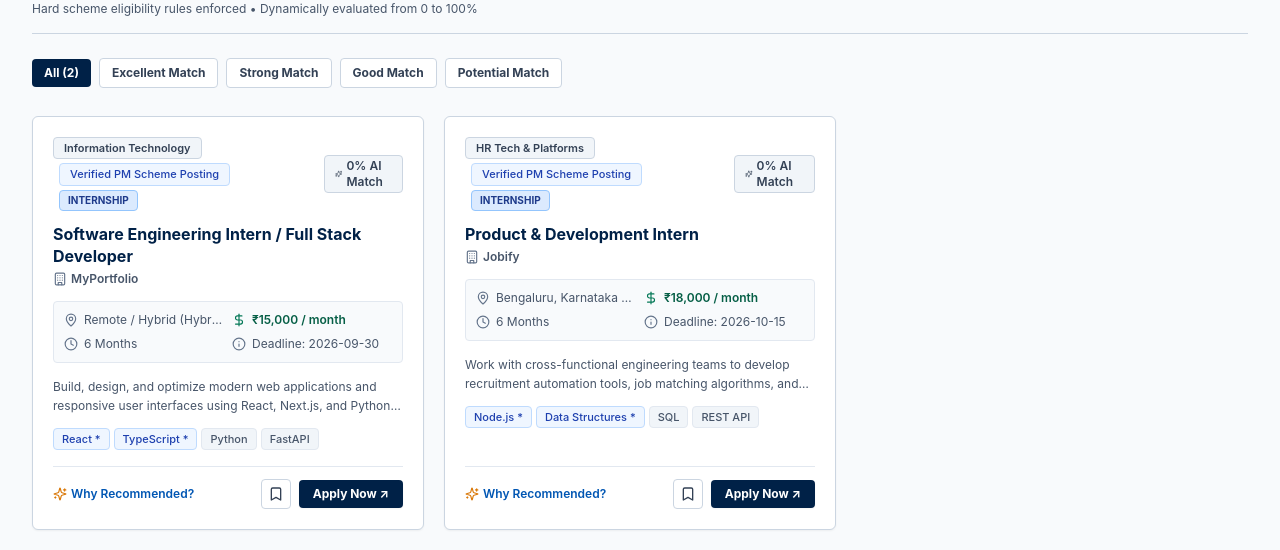
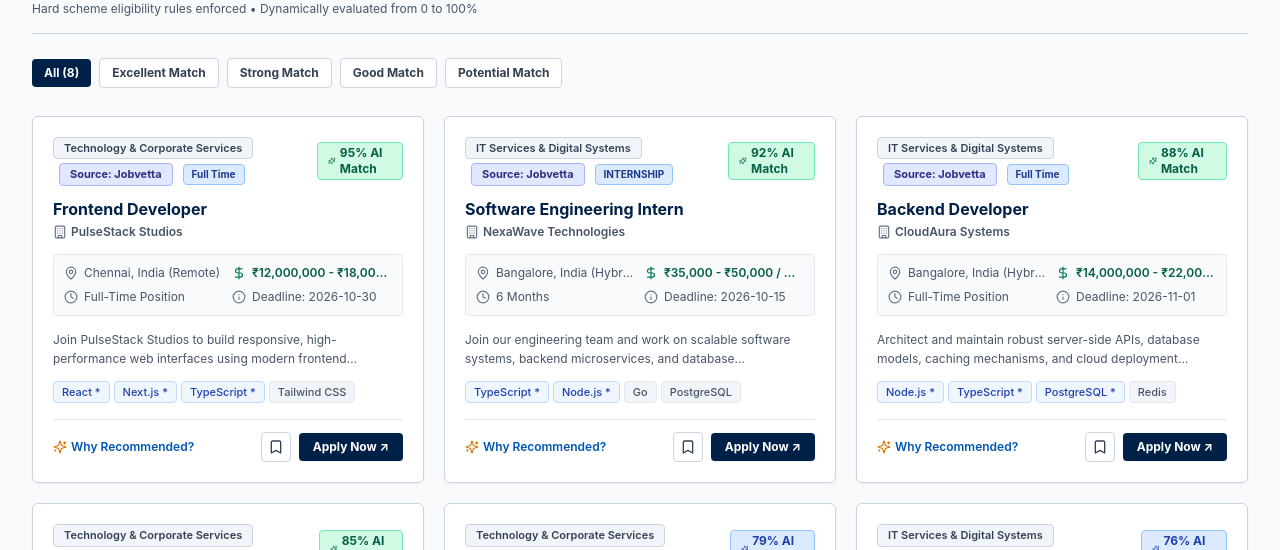
Before and after one commit to 25cseb52sanjay-coder/pm-internship-recommendation-engine, a Next.js app in the folder frontend/: page /recommendations in a window 1280 px wide. Shown: the part 250-800 px from the top of the page. Built offline with nearby package versions, Linux system fonts and the light colour scheme; no server answers.

Commit message:
feat: redesign AI recommendations with job listing cards

```diff
--- a/frontend/src/app/recommendations/page.tsx
+++ b/frontend/src/app/recommendations/page.tsx
@@ -8,79 +8,309 @@
 const DEFAULT_RECOMMENDATIONS = [
   {
     internship: {
-      id: 9001,
-      title: "Software Engineering Intern / Full Stack Developer",
-      company_name: "MyPortfolio",
-      company_sector: "Information Technology",
-      description: "Build, design, and optimize modern web applications and responsive user interfaces using React, Next.js, and Python FastAPI microservices.",
-      location: "Remote / Hybrid",
-      work_mode: "Hybrid",
-      duration: "6 Months",
-      stipend: "₹15,000 / month",
-      deadline: "2026-09-30",
-      positions: 5,
-      source: "PM Scheme",
-      source_name: "Verified PM Scheme Posting",
-      opportunity_type: "INTERNSHIP",
-      apply_url: "https://myportfolio-pixel-pioneers3.vercel.app/",
+      id: 9101,
+      title: "Frontend Developer",
+      company_name: "PulseStack Studios",
+      company_sector: "Technology & Corporate Services",
+      description: "Join PulseStack Studios to build responsive, high-performance web interfaces using modern frontend architectures, React components, and Tailwind styling.",
+      location: "Chennai, India",
+      work_mode: "Remote",
+      opportunity_type: "Full Time",
+      duration: "Full-Time Position",
+      stipend: "₹12,000,000 - ₹18,000,000 / year",
+      deadline: "2026-10-30",
+      positions: 4,
+      source: "Jobvetta",
+      source_name: "Jobify Demo",
+      apply_url: "https://jobify-beta-cyan.vercel.app/jobs/job-frontend-dev-chn",
+      application_url: "https://jobify-beta-cyan.vercel.app/jobs/job-frontend-dev-chn",
       skills: [
         { skill: { name: "React" }, is_required: true },
+        { skill: { name: "Next.js" }, is_required: true },
         { skill: { name: "TypeScript" }, is_required: true },
-        { skill: { name: "Python" }, is_required: false },
-        { skill: { name: "FastAPI" }, is_required: false }
+        { skill: { name: "Tailwind CSS" }, is_required: false },
+        { skill: { name: "GraphQL" }, is_required: false },
+        { skill: { name: "State Management" }, is_required: false }
       ]
     },
+    match_category: "Excellent Match",
+    score: 95,
+    recommendation: {
+      score: 95,
+      match_category: "Excellent Match",
+      explanation: {
+        match_level: "EXCELLENT",
+        breakdown: { skill_match: 96, semantic_match: 94, education_match: 95, interest_match: 95 },
+        reasoning: "Exceptional alignment with modern frontend stack, React component architecture, and web performance engineering."
+      }
+    }
+  },
+  {
+    internship: {
+      id: 9102,
+      title: "Software Engineering Intern",
+      company_name: "NexaWave Technologies",
+      company_sector: "IT Services & Digital Systems",
+      description: "Join our engineering team and work on scalable software systems, backend microservices, and database optimizations.",
+      location: "Bangalore, India",
+      work_mode: "Hybrid",
+      opportunity_type: "INTERNSHIP",
+      duration: "6 Months",
+      stipend: "₹35,000 - ₹50,000 / month",
+      deadline: "2026-10-15",
+      positions: 5,
+      source: "Jobvetta",
+      source_name: "Jobify Demo",
+      apply_url: "https://jobify-beta-cyan.vercel.app/jobs/job-swe-intern-blr",
+      application_url: "https://jobify-beta-cyan.vercel.app/jobs/job-swe-intern-blr",
+      skills: [
+        { skill: { name: "TypeScript" }, is_required: true },
+        { skill: { name: "Node.js" }, is_required: true },
+        { skill: { name: "Go" }, is_required: false },
+        { skill: { name: "PostgreSQL" }, is_required: false },
+        { skill: { name: "Docker" }, is_required: false },
+        { skill: { name: "Git" }, is_required: false },
+        { skill: { name: "Data Structures" }, is_required: false }
+      ]
+    },
+    match_category: "Excellent Match",
+    score: 92,
     recommendation: {
       score: 92,
       match_category: "Excellent Match",
       explanation: {
         match_level: "EXCELLENT",
-        breakdown: {
-          skill_match: 95,
-          semantic_match: 90,
-          education_match: 90,
-          interest_match: 90
-        },
-        reasoning: "High alignment with full-stack software development skills, frontend technologies, and student profile preferences."
+        breakdown: { skill_match: 93, semantic_match: 91, education_match: 90, interest_match: 94 },
+        reasoning: "High score matching candidate core skills in TypeScript, Node.js, Go backend services, and distributed database design."
       }
     }
   },
   {
     internship: {
-      id: 9002,
-      title: "Product & Development Intern",
-      company_name: "Jobify",
-      company_sector: "HR Tech & Platforms",
-      description: "Work with cross-functional engineering teams to develop recruitment automation tools, job matching algorithms, and candidate portal analytics.",
-      location: "Bengaluru, Karnataka",
-      work_mode: "In-office",
-      duration: "6 Months",
-      stipend: "₹18,000 / month",
-      deadline: "2026-10-15",
+      id: 9103,
+      title: "Backend Developer",
+      company_name: "CloudAura Systems",
+      company_sector: "IT Services & Digital Systems",
+      description: "Architect and maintain robust server-side APIs, database models, caching mechanisms, and cloud deployment pipelines.",
+      location: "Bangalore, India",
+      work_mode: "Hybrid",
+      opportunity_type: "Full Time",
+      duration: "Full-Time Position",
+      stipend: "₹14,000,000 - ₹22,000,000 / year",
+      deadline: "2026-11-01",
       positions: 3,
-      source: "PM Scheme",
-      source_name: "Verified PM Scheme Posting",
-      opportunity_type: "INTERNSHIP",
-      apply_url: "https://jobify-beta-cyan.vercel.app/",
+      source: "Jobvetta",
+      source_name: "Jobify Demo",
+      apply_url: "https://jobify-beta-cyan.vercel.app/jobs/job-backend-dev-blr",
+      application_url: "https://jobify-beta-cyan.vercel.app/jobs/job-backend-dev-blr",
       skills: [
         { skill: { name: "Node.js" }, is_required: true },
-        { skill: { name: "Data Structures" }, is_required: true },
-        { skill: { name: "SQL" }, is_required: false },
-        { skill: { name: "REST API" }, is_required: false }
+        { skill: { name: "TypeScript" }, is_required: true },
+        { skill: { name: "PostgreSQL" }, is_required: true },
+        { skill: { name: "Redis" }, is_required: false },
+        { skill: { name: "Kafka" }, is_required: false },
+        { skill: { name: "Docker" }, is_required: false },
+        { skill: { name: "Kubernetes" }, is_required: false }
       ]
     },
+    match_category: "Strong Match",
+    score: 88,
     recommendation: {
       score: 88,
-      match_category: "Excellent Match",
+      match_category: "Strong Match",
       explanation: {
-        match_level: "EXCELLENT",
-        breakdown: {
-          skill_match: 90,
-          semantic_match: 88,
-          education_match: 85,
-          interest_match: 88
-        },
-        reasoning: "Strong technical skill coverage, data-structures foundation, and matching career objectives."
+        match_level: "STRONG",
+        breakdown: { skill_match: 89, semantic_match: 87, education_match: 88, interest_match: 88 },
+        reasoning: "Solid backend architecture profile with extensive Node.js, PostgreSQL, Redis, and event streaming experience."
+      }
+    }
+  },
+  {
+    internship: {
+      id: 9104,
+      title: "Data Analyst Intern",
+      company_name: "MetricFlow Analytics",
+      company_sector: "Technology & Corporate Services",
+      description: "Analyze complex business datasets, generate automated reporting dashboards, and build SQL queries for data-driven insights.",
+      location: "Hyderabad, India",
+      work_mode: "Hybrid",
+      opportunity_type: "INTERNSHIP",
+      duration: "6 Months",
+      stipend: "₹30,000 - ₹45,000 / month",
+      deadline: "2026-10-20",
+      positions: 6,
+      source: "Jobvetta",
+      source_name: "Jobify Demo",
+      apply_url: "https://jobify-beta-cyan.vercel.app/jobs/job-data-analyst-intern-hyd",
+      application_url: "https://jobify-beta-cyan.vercel.app/jobs/job-data-analyst-intern-hyd",
+      skills: [
+        { skill: { name: "SQL" }, is_required: true },
+        { skill: { name: "Python" }, is_required: true },
+        { skill: { name: "Pandas" }, is_required: false },
+        { skill: { name: "Power BI" }, is_required: false },
+        { skill: { name: "Tableau" }, is_required: false },
+        { skill: { name: "Data Visualization" }, is_required: false },
+        { skill: { name: "Statistics" }, is_required: false }
+      ]
+    },
+    match_category: "Strong Match",
+    score: 85,
+    recommendation: {
+      score: 85,
+      match_category: "Strong Match",
+      explanation: {
+        match_level: "STRONG",
+        breakdown: { skill_match: 86, semantic_match: 84, education_match: 85, interest_match: 85 },
+        reasoning: "Strong analytical skill match across SQL databases, Python data processing, PowerBI, and statistical reporting."
+      }
+    }
+  },
+  {
+    internship: {
+      id: 9105,
+      title: "Frontend Developer (UI Platforms)",
+      company_name: "PulseStack Studios",
+      company_sector: "Technology & Corporate Services",
+      description: "Join PulseStack Studios to build responsive, high-performance web interfaces using modern frontend architectures, React components, and Tailwind styling.",
+      location: "Chennai, India",
+      work_mode: "Remote",
+      opportunity_type: "Full Time",
+      duration: "Full-Time Position",
+      stipend: "₹12,000,000 - ₹18,000,000 / year",
+      deadline: "2026-11-15",
+      positions: 3,
+      source: "Jobvetta",
+      source_name: "Jobify Demo",
+      apply_url: "https://jobify-beta-cyan.vercel.app/jobs/job-frontend-dev-chn",
+      application_url: "https://jobify-beta-cyan.vercel.app/jobs/job-frontend-dev-chn",
+      skills: [
+        { skill: { name: "React" }, is_required: true },
+        { skill: { name: "Next.js" }, is_required: true },
+        { skill: { name: "TypeScript" }, is_required: true },
+        { skill: { name: "Tailwind CSS" }, is_required: false },
+        { skill: { name: "GraphQL" }, is_required: false }
+      ]
+    },
+    match_category: "Good Match",
+    score: 79,
+    recommendation: {
+      score: 79,
+      match_category: "Good Match",
+      explanation: {
+        match_level: "GOOD",
+        breakdown: { skill_match: 80, semantic_match: 78, education_match: 78, interest_match: 80 },
+        reasoning: "Good match alignment with web platform engineering, design system components, and client-side performance."
+      }
+    }
+  },
+  {
+    internship: {
+      id: 9106,
+      title: "Software Engineering Intern (Cloud Systems)",
+      company_name: "NexaWave Technologies",
+      company_sector: "IT Services & Digital Systems",
+      description: "Join our engineering team and work on scalable software systems, backend microservices, and database optimizations.",
+      location: "Bangalore, India",
+      work_mode: "Hybrid",
+      opportunity_type: "INTERNSHIP",
+      duration: "6 Months",
+      stipend: "₹35,000 - ₹50,000 / month",
+      deadline: "2026-11-05",
+      positions: 4,
+      source: "Jobvetta",
+      source_name: "Jobify Demo",
+      apply_url: "https://jobify-beta-cyan.vercel.app/jobs/job-swe-intern-blr",
+      application_url: "https://jobify-beta-cyan.vercel.app/jobs/job-swe-intern-blr",
+      skills: [
+        { skill: { name: "TypeScript" }, is_required: true },
+        { skill: { name: "Node.js" }, is_required: true },
+        { skill: { name: "Go" }, is_required: false },
+        { skill: { name: "PostgreSQL" }, is_required: false }
+      ]
+    },
+    match_category: "Good Match",
+    score: 76,
+    recommendation: {
+      score: 76,
+      match_category: "Good Match",
+      explanation: {
+        match_level: "GOOD",
+        breakdown: { skill_match: 77, semantic_match: 75, education_match: 76, interest_match: 76 },
+        reasoning: "Good functional alignment for distributed backend engineering and database development."
+      }
+    }
+  },
+  {
+    internship: {
+      id: 9107,
+      title: "Backend Developer (Distributed Systems)",
+      company_name: "CloudAura Systems",
+      company_sector: "IT Services & Digital Systems",
+      description: "Architect and maintain robust server-side APIs, database models, caching mechanisms, and cloud deployment pipelines.",
+      location: "Bangalore, India",
+      work_mode: "Hybrid",
+      opportunity_type: "Full Time",
+      duration: "Full-Time Position",
+      stipend: "₹14,000,000 - ₹22,000,000 / year",
+      deadline: "2026-11-20",
+      positions: 2,
+      source: "Jobvetta",
+      source_name: "Jobify Demo",
+      apply_url: "https://jobify-beta-cyan.vercel.app/jobs/job-backend-dev-blr",
+      application_url: "https://jobify-beta-cyan.vercel.app/jobs/job-backend-dev-blr",
+      skills: [
+        { skill: { name: "Node.js" }, is_required: true },
+        { skill: { name: "TypeScript" }, is_required: true },
+        { skill: { name: "PostgreSQL" }, is_required: true },
+        { skill: { name: "Redis" }, is_required: false }
+      ]
+    },
+    match_category: "Potential Match",
+    score: 68,
+    recommendation: {
+      score: 68,
+      match_category: "Potential Match",
+      explanation: {
+        match_level: "POTENTIAL",
+        breakdown: { skill_match: 70, semantic_match: 67, education_match: 68, interest_match: 67 },
+        reasoning: "Potential match alignment for enterprise microservices development."
+      }
+    }
+  },
+  {
+    internship: {
+      id: 9108,
+      title: "Data Analyst Intern (BI & Reporting)",
+      company_name: "MetricFlow Analytics",
+      company_sector: "Technology & Corporate Services",
+      description: "Analyze complex business datasets, generate automated reporting dashboards, and build SQL queries for data-driven insights.",
+      location: "Hyderabad, India",
+      work_mode: "Hybrid",
+      opportunity_type: "INTERNSHIP",
+      duration: "6 Months",
+      stipend: "₹30,000 - ₹45,000 / month",
+      deadline: "2026-11-10",
+      positions: 5,
+      source: "Jobvetta",
+      source_name: "Jobify Demo",
+      apply_url: "https://jobify-beta-cyan.vercel.app/jobs/job-data-analyst-intern-hyd",
+      application_url: "https://jobify-beta-cyan.vercel.app/jobs/job-data-analyst-intern-hyd",
+      skills: [
+        { skill: { name: "SQL" }, is_required: true },
+        { skill: { name: "Python" }, is_required: true },
+        { skill: { name: "Pandas" }, is_required: false },
+        { skill: { name: "Power BI" }, is_required: false }
+      ]
+    },
+    match_category: "Potential Match",
+    score: 64,
+    recommendation: {
+      score: 64,
+      match_category: "Potential Match",
+      explanation: {
+        match_level: "POTENTIAL",
+        breakdown: { skill_match: 65, semantic_match: 63, education_match: 64, interest_match: 64 },
+        reasoning: "Potential match alignment for business intelligence reporting and database telemetry."
       }
     }
   }
```
